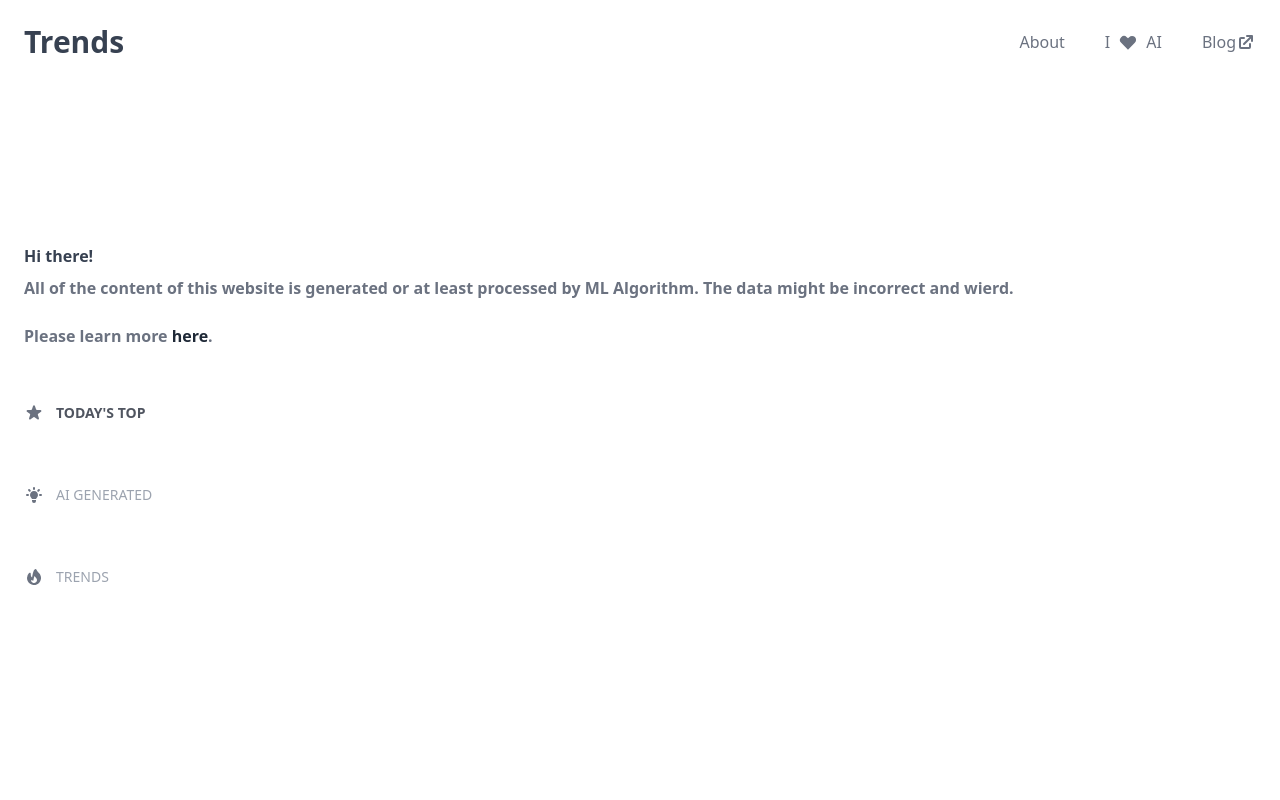
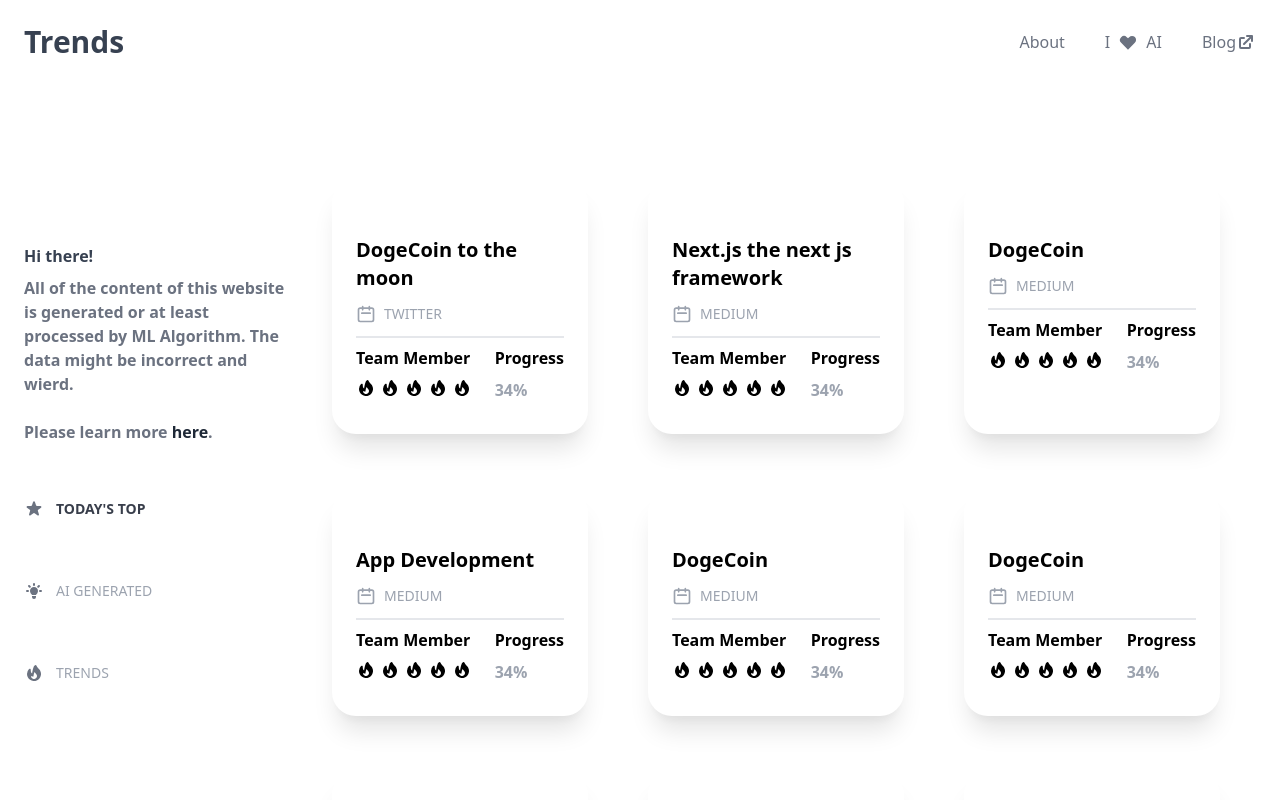
Before and after one commit to bkirova/nextjstrends, a Next.js app: page /top in a window 1280 px wide. Shown: the top 800 px of the page. Built offline with nearby package versions, Linux system fonts and the light colour scheme.

Commit message:
feat: add new components

```diff
--- /dev/null
+++ b/components/card.js
@@ -0,0 +1,46 @@
+export default function Card({item}) {
+
+    return (
+        <div class="relative bg-white py-6 px-6 rounded-3xl w-64 my-4 shadow-xl">
+
+        <div class="mt-8">
+            <p class="text-xl font-semibold my-2">{item.title}</p>
+            <div class="flex space-x-2 text-gray-400 text-sm my-3">
+                <svg xmlns="http://www.w3.org/2000/svg" class="h-5 w-5" fill="none" viewBox="0 0 24 24" stroke="currentColor">
+                    <path stroke-linecap="round" stroke-linejoin="round" stroke-width="2" d="M8 7V3m8 4V3m-9 8h10M5 21h14a2 2 0 002-2V7a2 2 0 00-2-2H5a2 2 0 00-2 2v12a2 2 0 002 2z" />
+                </svg>
+                 <p>{item.category}</p>
+            </div>
+            <div class="border-t-2"></div>
+
+            <div class="flex justify-between">
+                <div class="my-2">
+                    <p class="font-semibold text-base mb-2">Team Member</p>
+                    <div class="flex space-x-1">
+                        <svg xmlns="http://www.w3.org/2000/svg" class="h-5 w-5" viewBox="0 0 20 20" fill="currentColor">
+                        <path fill-rule="evenodd" d="M12.395 2.553a1 1 0 00-1.45-.385c-.345.23-.614.558-.822.88-.214.33-.403.713-.57 1.116-.334.804-.614 1.768-.84 2.734a31.365 31.365 0 00-.613 3.58 2.64 2.64 0 01-.945-1.067c-.328-.68-.398-1.534-.398-2.654A1 1 0 005.05 6.05 6.981 6.981 0 003 11a7 7 0 1011.95-4.95c-.592-.591-.98-.985-1.348-1.467-.363-.476-.724-1.063-1.207-2.03zM12.12 15.12A3 3 0 017 13s.879.5 2.5.5c0-1 .5-4 1.25-4.5.5 1 .786 1.293 1.371 1.879A2.99 2.99 0 0113 13a2.99 2.99 0 01-.879 2.121z" clip-rule="evenodd" />
+                        </svg>
+                        <svg xmlns="http://www.w3.org/2000/svg" class="h-5 w-5" viewBox="0 0 20 20" fill="currentColor">
+                        <path fill-rule="evenodd" d="M12.395 2.553a1 1 0 00-1.45-.385c-.345.23-.614.558-.822.88-.214.33-.403.713-.57 1.116-.334.804-.614 1.768-.84 2.734a31.365 31.365 0 00-.613 3.58 2.64 2.64 0 01-.945-1.067c-.328-.68-.398-1.534-.398-2.654A1 1 0 005.05 6.05 6.981 6.981 0 003 11a7 7 0 1011.95-4.95c-.592-.591-.98-.985-1.348-1.467-.363-.476-.724-1.063-1.207-2.03zM12.12 15.12A3 3 0 017 13s.879.5 2.5.5c0-1 .5-4 1.25-4.5.5 1 .786 1.293 1.371 1.879A2.99 2.99 0 0113 13a2.99 2.99 0 01-.879 2.121z" clip-rule="evenodd" />
+                        </svg>
+                        <svg xmlns="http://www.w3.org/2000/svg" class="h-5 w-5" viewBox="0 0 20 20" fill="currentColor">
+                        <path fill-rule="evenodd" d="M12.395 2.553a1 1 0 00-1.45-.385c-.345.23-.614.558-.822.88-.214.33-.403.713-.57 1.116-.334.804-.614 1.768-.84 2.734a31.365 31.365 0 00-.613 3.58 2.64 2.64 0 01-.945-1.067c-.328-.68-.398-1.534-.398-2.654A1 1 0 005.05 6.05 6.981 6.981 0 003 11a7 7 0 1011.95-4.95c-.592-.591-.98-.985-1.348-1.467-.363-.476-.724-1.063-1.207-2.03zM12.12 15.12A3 3 0 017 13s.879.5 2.5.5c0-1 .5-4 1.25-4.5.5 1 .786 1.293 1.371 1.879A2.99 2.99 0 0113 13a2.99 2.99 0 01-.879 2.121z" clip-rule="evenodd" />
+                        </svg>
+                        <svg xmlns="http://www.w3.org/2000/svg" class="h-5 w-5" viewBox="0 0 20 20" fill="currentColor">
+                        <path fill-rule="evenodd" d="M12.395 2.553a1 1 0 00-1.45-.385c-.345.23-.614.558-.822.88-.214.33-.403.713-.57 1.116-.334.804-.614 1.768-.84 2.734a31.365 31.365 0 00-.613 3.58 2.64 2.64 0 01-.945-1.067c-.328-.68-.398-1.534-.398-2.654A1 1 0 005.05 6.05 6.981 6.981 0 003 11a7 7 0 1011.95-4.95c-.592-.591-.98-.985-1.348-1.467-.363-.476-.724-1.063-1.207-2.03zM12.12 15.12A3 3 0 017 13s.879.5 2.5.5c0-1 .5-4 1.25-4.5.5 1 .786 1.293 1.371 1.879A2.99 2.99 0 0113 13a2.99 2.99 0 01-.879 2.121z" clip-rule="evenodd" />
+                        </svg>
+                        <svg xmlns="http://www.w3.org/2000/svg" class="h-5 w-5" viewBox="0 0 20 20" fill="currentColor">
+                        <path fill-rule="evenodd" d="M12.395 2.553a1 1 0 00-1.45-.385c-.345.23-.614.558-.822.88-.214.33-.403.713-.57 1.116-.334.804-.614 1.768-.84 2.734a31.365 31.365 0 00-.613 3.58 2.64 2.64 0 01-.945-1.067c-.328-.68-.398-1.534-.398-2.654A1 1 0 005.05 6.05 6.981 6.981 0 003 11a7 7 0 1011.95-4.95c-.592-.591-.98-.985-1.348-1.467-.363-.476-.724-1.063-1.207-2.03zM12.12 15.12A3 3 0 017 13s.879.5 2.5.5c0-1 .5-4 1.25-4.5.5 1 .786 1.293 1.371 1.879A2.99 2.99 0 0113 13a2.99 2.99 0 01-.879 2.121z" clip-rule="evenodd" />
+                        </svg>
+                    </div>
+                </div>
+                 <div class="my-2">
+                    <p class="font-semibold text-base mb-2">Progress</p>
+                    <div class="text-base text-gray-400 font-semibold">
+                        <p>34%</p>
+                    </div>
+                </div>
+            </div>
+        </div>
+    </div>
+    )}
--- a/components/layouts/home.js
+++ b/components/layouts/home.js
@@ -27,10 +27,10 @@
 
       <Header/>
       <div class="flex w-full max-w-7xl mx-auto px-4 sm:px-6">
-        <aside class="h-screen sticky top-0">
+        <aside class="h-screen sticky top-0 w-1/4">
           <SideBar/>
         </aside>
-        <div class="">
+        <div class="w-3/4">
           <main>{children}</main>
         </div>
       </div>
--- /dev/null
+++ b/components/topList.js
@@ -0,0 +1,17 @@
+import Card from './card'
+
+export default function TopList(props) {
+    return (
+    <div class="pt-20">
+
+        <div class="min-w-full">
+            <div class="grid grid-cols-1 gap-6 sm:grid-cols-3 md:grid-cols-3 lg:grid-cols-3 xl:grid-cols-3">
+                {props.items.map(item => (
+                    <Card item={item}></Card>
+                ))}
+            </div>
+        </div>
+        <br/><br/>
+
+     </div>)
+}
--- a/pages/top.js
+++ b/pages/top.js
@@ -1,8 +1,23 @@
 
 import Layout from '../components/layouts/home'
+import TopList from '../components/topList'
+
+let items = [
+    {category: 'TWITTER', title: 'DogeCoin to the moon', text: 'Dogecoin is a cryptocurrency created by software engineers Billy Markus and Jackson Palmer, who decided to create a payment system as a joke.'},
+    {category: 'MEDIUM', title: 'Next.js the next js framework', text: 'Next.js is an open-source React front-end development web framework created by Vercel that enables functionality such as server-side rendering.'},
+    {category: 'MEDIUM', title: 'DogeCoin', text: 'Dogecoin is a cryptocurrency created by software engineers Billy Markus and Jackson Palmer, who decided to create a payment system as a joke. Dogecoin is a cryptocurrency created by software engineers Billy Markus and Jackson Palmer, who decided to create a payment system as a joke.Dogecoin is a cryptocurrency created by software engineers Billy Markus and Jackson Palmer, who decided to create a payment system as a joke.'},
+    {category: 'MEDIUM', title: 'App Development', text: 'Dogecoin is a cryptocurrency created by software engineers Billy Markus and Jackson Palmer, who decided to create a payment system as a joke.'},
+    {category: 'MEDIUM', title: 'DogeCoin', text: 'Dogecoin is a cryptocurrency created by software engineers Billy Markus and Jackson Palmer, who decided to create a payment system as a joke.'},
+    {category: 'MEDIUM', title: 'DogeCoin', text: 'Dogecoin is a cryptocurrency created by software engineers Billy Markus and Jackson Palmer, who decided to create a payment system as a joke.'},
+    {category: 'MEDIUM', title: 'DogeCoin', text: 'Dogecoin is a cryptocurrency created by software engineers Billy Markus and Jackson Palmer, who decided to create a payment system as a joke.'},
+    {category: 'MEDIUM', title: 'DogeCoin', text: 'Dogecoin is a cryptocurrency created by software engineers Billy Markus and Jackson Palmer, who decided to create a payment system as a joke.'},
+    {category: 'MEDIUM', title: 'DogeCoin', text: 'Dogecoin is a cryptocurrency created by software engineers Billy Markus and Jackson Palmer, who decided to create a payment system as a joke.'},
+  ];
 
 export default function Top() {
     return (
-        <Layout></Layout>
+        <Layout>
+            <TopList items={items}></TopList>
+        </Layout>
     )
 }
```
